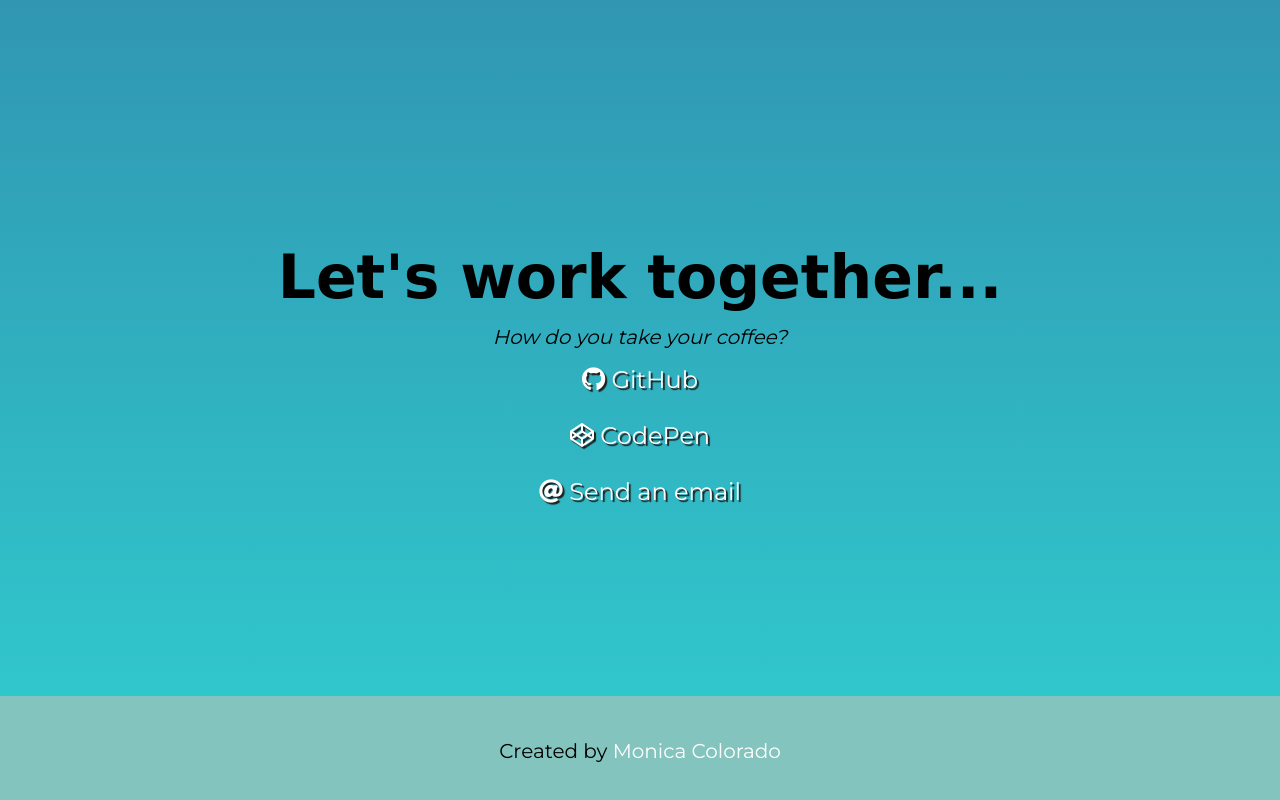
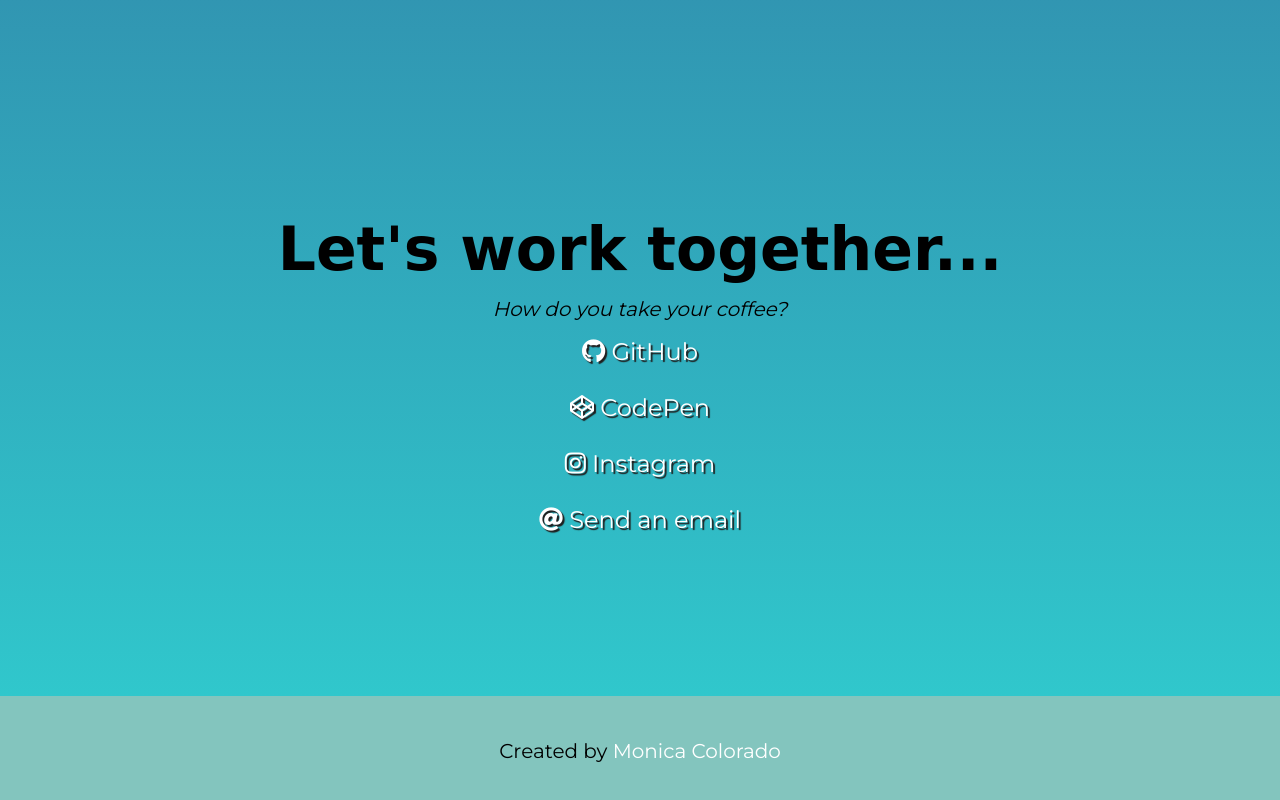
Before and after one commit to monycka/personal-portfolio-webpage, a plain HTML site: page index.html in a window 1280 px wide. Shown: the part 2002-2802 px from the top of the page. Drawn offline with Linux system fonts and the light colour scheme; a web font is replaced by a local one.

Commit message:
Added instagram link

```diff
--- a/index.html
+++ b/index.html
@@ -162,6 +162,13 @@
             class="btn contact-details"
             ><i class="fab fa-codepen"></i> CodePen</a
           >
+          <a
+            id="profile-link"
+            href="https://www.instagram.com/monyckacodes/"
+            target="_blank"
+            class="btn contact-details"
+            ><i class="fab fa-instagram"></i> Instagram</a
+          >
           <a href="mailto:monyckadc@gmail.com" class="btn contact-details"
             ><i class="fas fa-at"></i> Send an email</a
           >
```
